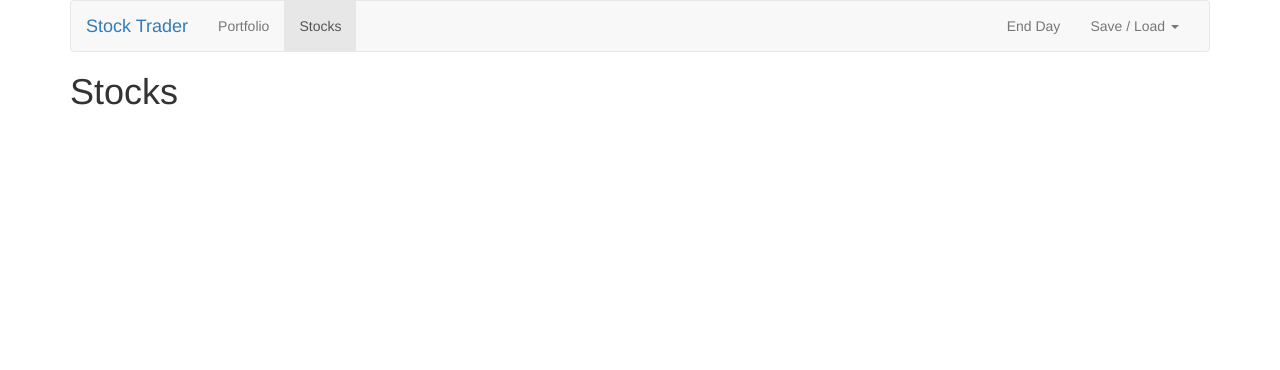
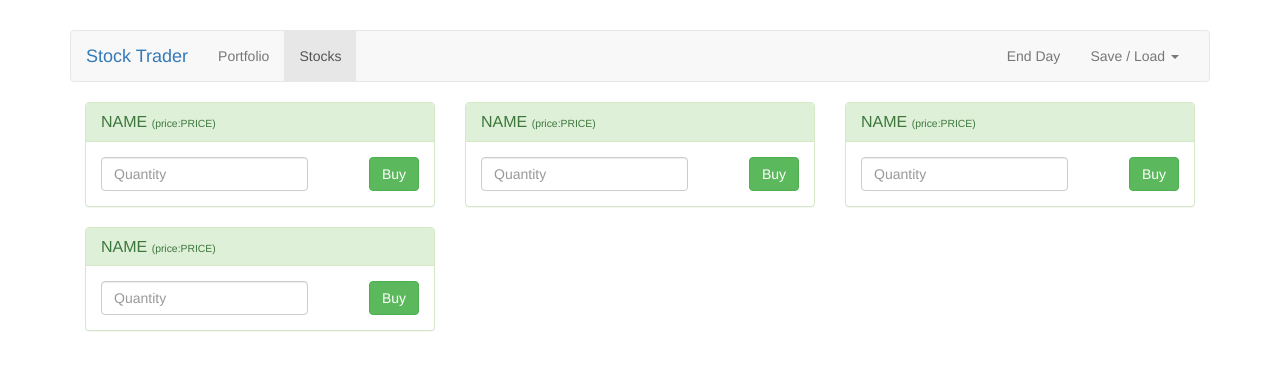
Before and after one commit to HuangStanley050/vueTrader, a Vue app: page /stocks in a window 1280 px wide. Shown: the top 370 px of the page. Built offline with nearby package versions, Linux system fonts and the light colour scheme.

Commit message:
stocks component template done

```diff
--- a/src/App.vue
+++ b/src/App.vue
@@ -10,4 +10,8 @@ export default {
 };
 </script>
 
-<style></style>
+<style>
+body {
+  padding: 30px;
+}
+</style>
--- a/src/components/stocks/Stock.vue
+++ b/src/components/stocks/Stock.vue
@@ -1,3 +1,18 @@
 <template>
-  <h1>stocks stock component</h1>
+  <div class="col-sm-6 col-md-4">
+    <div class="panel panel-success">
+      <div class="panel-heading">
+        <h3 class="panel-title">NAME <small>(price:PRICE)</small></h3>
+      </div>
+      <div class="panel-body">
+        <div class="pull-left">
+          <input type="number" class="form-control" placeholder="Quantity" />
+        </div>
+        <div class="pull-right">
+          <button class="btn btn-success">Buy</button>
+        </div>
+      </div>
+    </div>
+  </div>
 </template>
+<script></script>
--- a/src/components/stocks/Stocks.vue
+++ b/src/components/stocks/Stocks.vue
@@ -1,3 +1,36 @@
 <template>
-  <h1>Stocks</h1>
+  <div><Stock v-for="stock in stocks"> </Stock></div>
 </template>
+
+<script>
+import Stock from "./Stock.vue";
+export default {
+  components: { Stock },
+  data() {
+    return {
+      stocks: [
+        {
+          id: 1,
+          name: "BMW",
+          price: 100
+        },
+        {
+          id: 2,
+          name: "Mercedes",
+          price: 200
+        },
+        {
+          id: 3,
+          name: "Honda",
+          price: 50
+        },
+        {
+          id: 4,
+          name: "Mazda",
+          price: 78
+        }
+      ]
+    };
+  }
+};
+</script>
```
